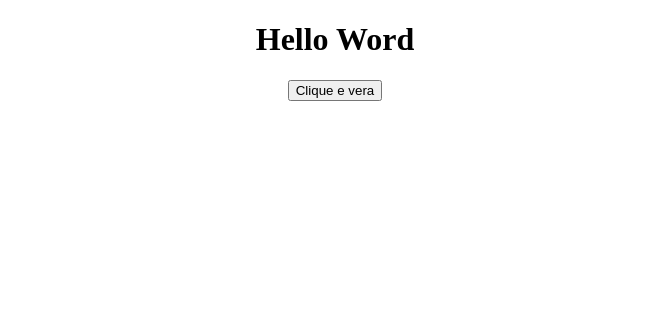
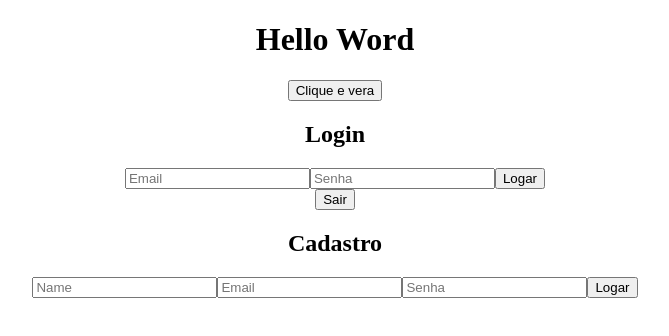
Before and after one commit to PedroCeglia/First-React-Firebase-Application, a React (Create React App) app: page / in a window 1280 px wide. Shown: the top 336 px of the page, without its empty margins (305-974 px from the left). Built offline with nearby package versions, Linux system fonts and the light colour scheme.

Commit message:
Config Firebase Code

```diff
--- a/src/App.js
+++ b/src/App.js
@@ -1,12 +1,22 @@
 import React from 'react';
 import './App.css';
-import {x} from './Widget/Firebase'
+
+// firebase Import
+import {verificaSeUsuarioEstaLogado, logoutUser} from './Widget/Firebase'
+
+//Widgets Import
+import Login from './Widget/Login';
+import Cadastro from './Widget/Cadastro';
+
 
 function App() {
   return (
     <div className="App">
       <h1>Hello Word</h1>
-      <button onClick={x}>Clique e vera</button>
+      <button onClick={verificaSeUsuarioEstaLogado}>Clique e vera</button>
+      <Login/>
+      <button onClick={logoutUser}>Sair</button>
+      <Cadastro/>
     </div>
   );
 }
--- /dev/null
+++ b/src/Widget/Cadastro/index.js
@@ -0,0 +1,38 @@
+import React, {useState} from 'react'
+import { criaContaUsuario } from '../Firebase'
+
+export default function Cadastro(){
+
+    const [name, setName] = useState("")
+    const [email, setEmail] = useState("")
+    const [password, setPassword] = useState("")
+
+    function recuperandoCampos(){
+        criaContaUsuario(email, password, name)
+    }
+
+    return(
+        <div className='containerLogin'>
+            <h2>Cadastro</h2>
+            <input
+                type='text'
+                value={name}
+                onChange={text => setName(text.target.value)}
+                placeholder="Name">
+            </input>
+            <input
+                type='email'
+                value={email}
+                onChange={text => setEmail(text.target.value)}
+                placeholder="Email">
+            </input>
+            <input
+                type='password'
+                value={password}
+                onChange={text => setPassword(text.target.value)}
+                placeholder="Senha">
+            </input>
+            <button onClick={recuperandoCampos}>Logar</button>
+        </div>
+    )
+}
--- a/src/Widget/Firebase/index.js
+++ b/src/Widget/Firebase/index.js
@@ -3,7 +3,7 @@
 import { initializeApp } from "firebase/app";
 // TODO: Add SDKs for Firebase products that you want to use
 // https://firebase.google.com/docs/web/setup#available-libraries
-import {getAuth, onAuthStateChanged} from 'firebase/auth'
+import {getAuth, signInWithEmailAndPassword, createUserWithEmailAndPassword, signOut} from 'firebase/auth'
 
 // Your web app's Firebase configuration
 const firebaseConfig = {
@@ -20,16 +20,33 @@ const app = initializeApp(firebaseConfig);
 
 const auth = getAuth();
 
-export const x = () =>
-    onAuthStateChanged(auth, (user) => {
-        if(user){
-            console.log("Possui usuario")
-        } else{
-            console.log("Nenhum Usuario Logado")
-        }
-    })
+export const verificaSeUsuarioEstaLogado = () => {
+    if(auth.currentUser != null){
+        console.log("Possui usuario")
+        return true
+    }else{
+        console.log("Nenhum Usuario Logado")
+        return false
+    }
+}
+export const criaContaUsuario = (email, senha, nome) => {
+    createUserWithEmailAndPassword(auth, email, senha)
+        .then((userCredential) => {
+            // Conta Criada
+            const user = userCredential.user
+            user.displayName(nome)
+        })
+        .catch(() => {})
+}
+export const logandoUsuario = (email, senha) => {
+    signInWithEmailAndPassword(auth, email, senha)
+        .then((userCredential) => {
 
-
-
+        })
+        .catch(() => {})
+}
+export const logoutUser = () => {
+    signOut(auth)
+}
 
 export default app
--- /dev/null
+++ b/src/Widget/Login/index.js
@@ -0,0 +1,30 @@
+import React, {useState} from 'react'
+import { logandoUsuario } from '../Firebase'
+export default function Login(){
+
+    const [email, setEmail] = useState("")
+    const [password, setPassword] = useState("")
+
+    function recuperandoCampos(){
+        logandoUsuario(email, password)
+    }
+
+    return(
+        <div className='containerLogin'>
+            <h2>Login</h2>
+            <input
+                type='email'
+                value={email}
+                onChange={text => setEmail(text.target.value)}
+                placeholder="Email">
+            </input>
+            <input
+                type='password'
+                value={password}
+                onChange={text => setPassword(text.target.value)}
+                placeholder="Senha">
+            </input>
+            <button onClick={recuperandoCampos}>Logar</button>
+        </div>
+    )
+}
```
